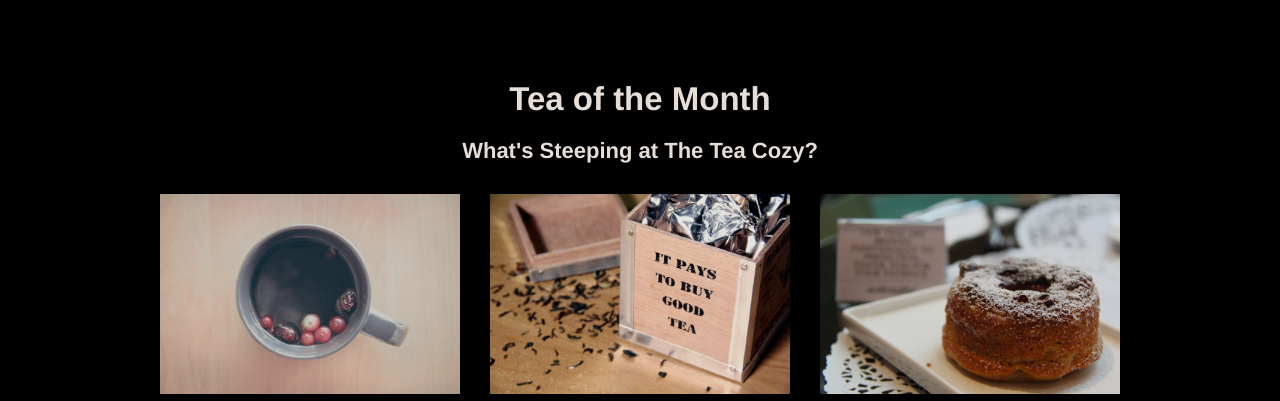
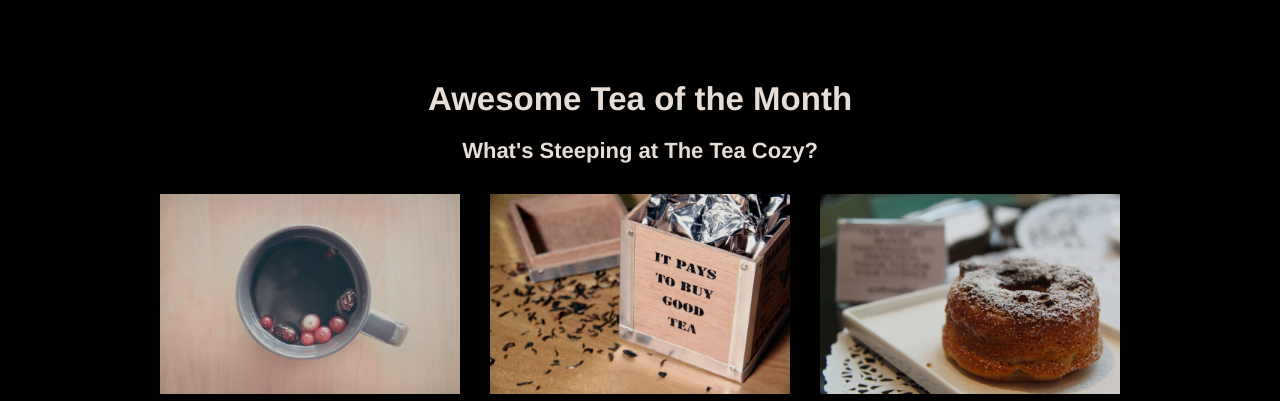
Before and after one commit to ashrafstakala/tea, a plain HTML site: page index.html in a window 1280 px wide. Shown: the part 839-1240 px from the top of the page. Drawn offline with Linux system fonts and the light colour scheme.

Commit message:
changed tea of the month title

```diff
--- a/index.html
+++ b/index.html
@@ -31,7 +31,7 @@
 
       <!-- Featured Tea Section -->
       <div id="featured">
-        <h2>Tea of the Month</h2>
+        <h2>Awesome Tea of the Month</h2>
         <h4>What's Steeping at The Tea Cozy?</h4>
         <div class="flex-container items">
           <div class="items">
```
